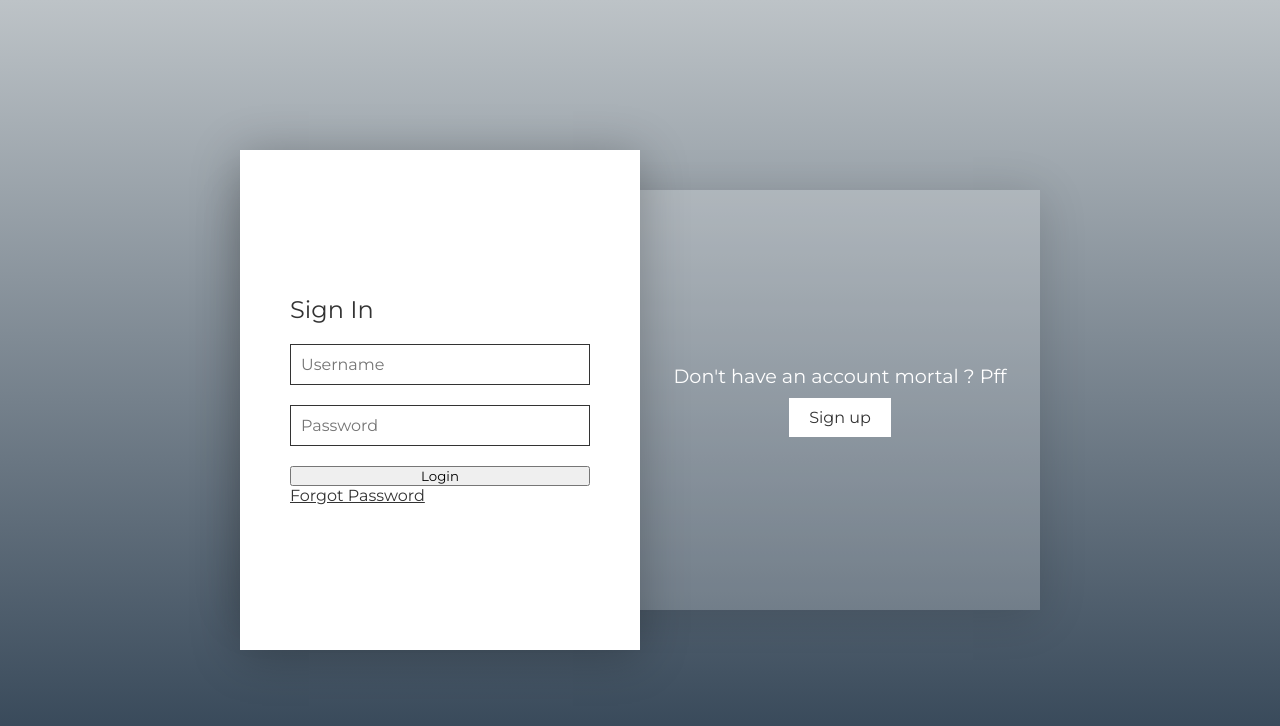
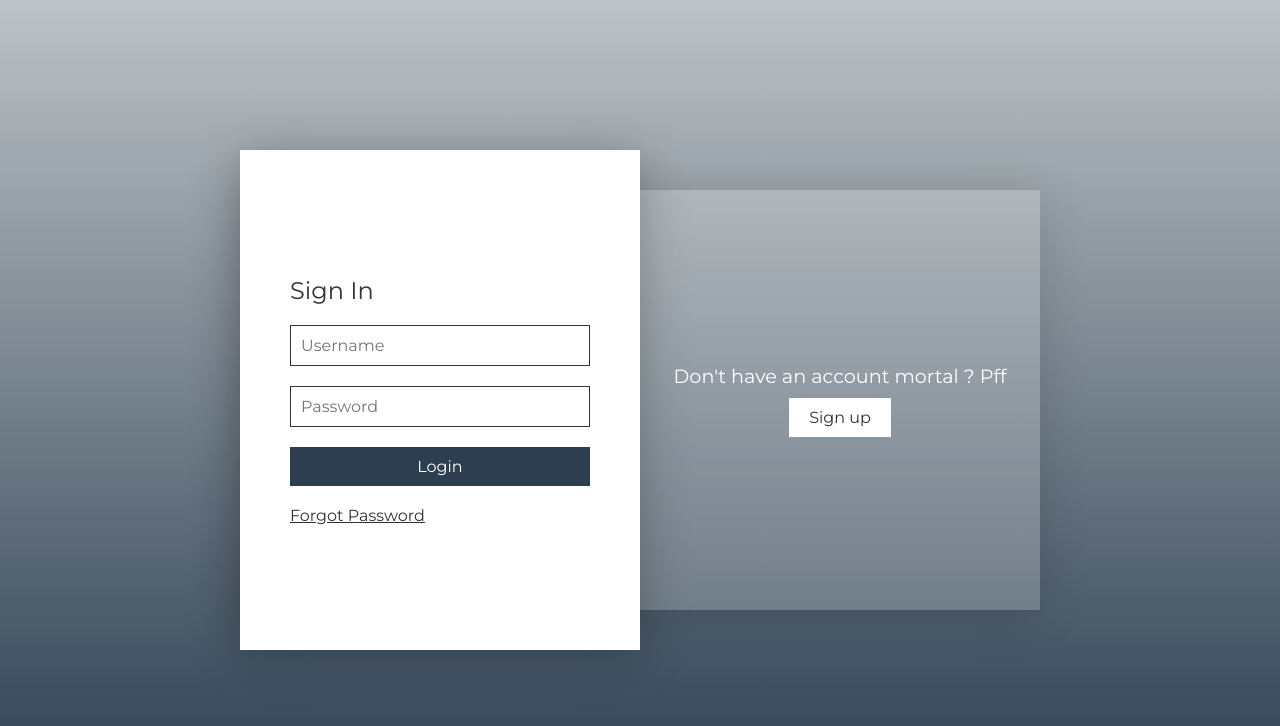
Before and after one commit to SpartanKRATOS/eCommerce-WebSite, a PHP site: page /login.php in a window 1280 px wide. Shown: the top 726 px of the page. Run offline with PHP 8.4, Linux system fonts and the light colour scheme.

Commit message:
other css changes

```diff
--- a/css/Authentication.css
+++ b/css/Authentication.css
@@ -133,7 +133,7 @@ body.active{
     border: 1px solid #333;
 }
 .formBx .form form input[type="submit"]{
-    background: #03a9f4;
+    background: #2c3e50;
     border:none;
     color: #fff;
     cursor: pointer;
@@ -145,7 +145,7 @@ body.active{
     animation-direction: alternate;*/
   }
 .formBx.active .signupForm input[type="submit"]{
-    background: #f43648;
+    background: #19547b;
 }
 
 .formBx.active .signupForm input[type="submit"]:hover {
--- a/css/login.css
+++ b/css/login.css
@@ -8,6 +8,7 @@
   flex-direction: column;
   justify-content: space-evenly;
 }
+
 .form_content input {
   padding: 15px 30px;
   font-family: raleway;
--- a/login.php
+++ b/login.php
@@ -80,7 +80,7 @@ if(isset($_POST['submit'])){
                         <h3>Sign In</h3>
                         <input type="text" placeholder ="Username" name="username">
                         <input type="password" placeholder ="Password" name="pwd">
-                        <button type="submit" name="submit">Login</button>
+                        <input type="submit" name="submit" value="Login">
                         <a href="#" class="forgot">Forgot Password</a>
                     </form>
                 </div>
```
